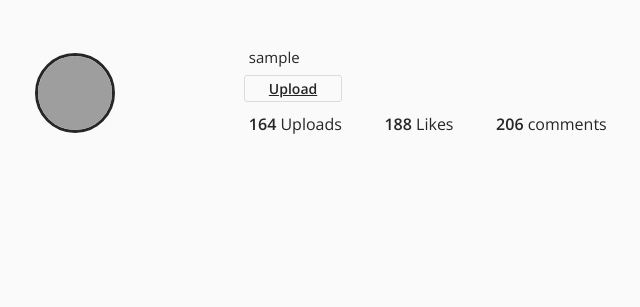
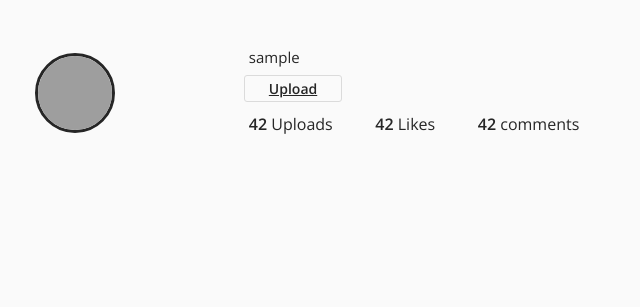
Before and after one commit to rnyakuti/Camagru, a PHP site: page /Camagru/pages/Home.php in a window 1280 px wide. Shown: the part 95-402 px from the top of the page, without its empty margins (262-902 px from the left). Run offline with PHP 8.4, Linux system fonts and the light colour scheme; the visitor is signed in with stand-in values (Sample User, id 1); data that the repository does not hold is empty; some libraries are stand-ins or nearby versions; grey boxes are pictures that could not be loaded.

```diff
--- a/pages/Home.php
+++ b/pages/Home.php
@@ -52,9 +52,9 @@ if(!isset( $_SESSION['id']))
 			<div class="profile-stats">
 
 				<ul>
-					<li><span class="profile-stat-count">164</span> Uploads</li>
-					<li><span class="profile-stat-count">188</span> Likes</li>
-					<li><span class="profile-stat-count">206</span> comments</li>
+					<li><span class="profile-stat-count">42</span> Uploads</li>
+					<li><span class="profile-stat-count">42</span> Likes</li>
+					<li><span class="profile-stat-count">42</span> comments</li>
 				</ul>
 
 			</div>
```
Also changed, not shown: 2 other files.
